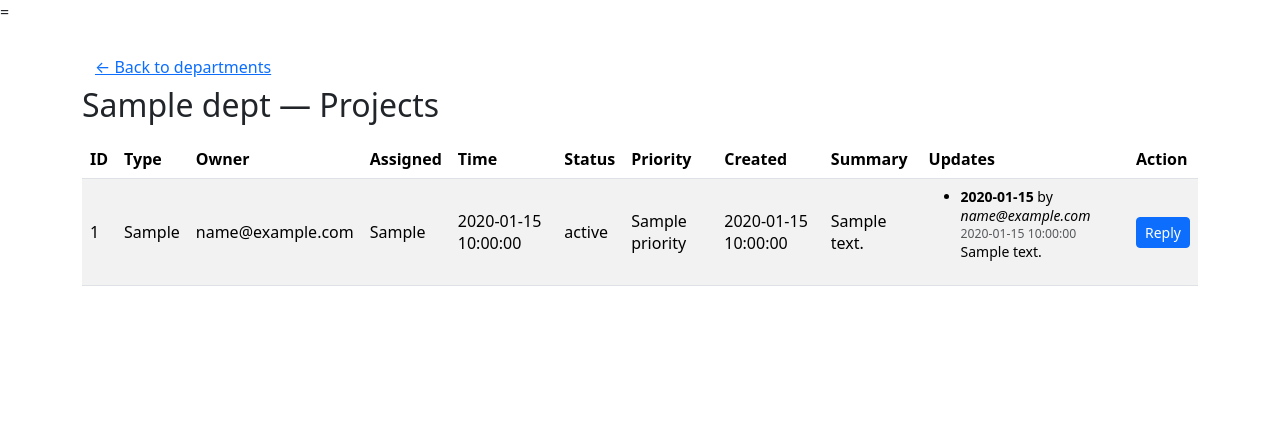
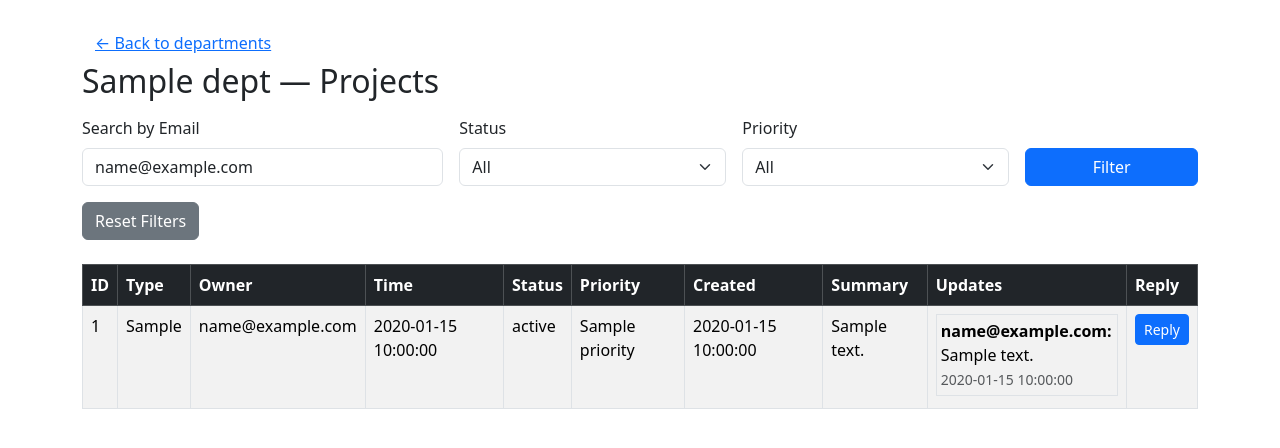
Before and after one commit to Sayandeep27/ICICI_LLM_WITH_MSSQL_AND_EMAIL, a Flask app: template template/department.html in a window 1280 px wide. Shown: the top 448 px of the page. Run offline with Flask 3, Linux system fonts and the light colour scheme; the template is opened without the code that fills it: most values are stand-ins (such as "Sample title", 1, 10 or a date in 2020).

Commit message:
filters added

```diff
--- a/app.py
+++ b/app.py
@@ -3,73 +3,90 @@ from flask import Flask, render_template, request, redirect, url_for, jsonify
 import os
 import urllib.parse
 
-# all functionalities are working properly
-
 from db_writer import (
-    get_connection,
-    ensure_department_exists,
-    insert_project,
-    update_task_status,
-    insert_project_update
+    get_connection, insert_project_update
 )
 from mailer import send_email
-
 from dotenv import load_dotenv
 load_dotenv()
 
 app = Flask(__name__, template_folder="template")
 
 
-# -------------------------------
+# ---------------------------------------------------------
 # Fetch Departments
-# -------------------------------
+# ---------------------------------------------------------
 def fetch_departments():
     conn = get_connection()
     cur = conn.cursor()
-    cur.execute("SELECT name FROM departments WHERE name IS NOT NULL AND name <> '' ORDER BY name")
+    cur.execute("SELECT name FROM departments ORDER BY name")
     departments = [r[0] for r in cur.fetchall()]
     conn.close()
     return departments
 
 
-# -------------------------------
+# ---------------------------------------------------------
 # HOME PAGE
-# -------------------------------
+# ---------------------------------------------------------
 @app.route("/")
 def home():
     departments = fetch_departments()
     return render_template("index.html", departments=departments)
 
 
-# -------------------------------
-# DEPARTMENT VIEW + UPDATES
-# -------------------------------
+# ---------------------------------------------------------
+# DEPARTMENT PAGE WITH FILTERS (status, priority, email)
+# ---------------------------------------------------------
 @app.route("/<dept_name>")
 def department_view(dept_name):
     dept_lower = dept_name.strip().lower()
 
+    # NEW FILTER
+    email_filter = request.args.get("email_filter", "").strip().lower()
+    status_filter = request.args.get("status", "")
+    priority_filter = request.args.get("priority", "")
+
     conn = get_connection()
     cur = conn.cursor()
 
-    cur.execute("SELECT name FROM departments WHERE LOWER(name) = ?", (dept_lower,))
+    # Check if department exists
+    cur.execute("SELECT name FROM departments WHERE LOWER(name)=?", (dept_lower,))
     row = cur.fetchone()
     if not row:
         conn.close()
-        return f"Invalid department name: {dept_name}", 400
-
+        return f"Invalid department: {dept_name}", 400
     actual_name = row[0]
 
-    # Fetch projects
-    cur.execute("""
+    # Build Dynamic Query
+    query = """
         SELECT id, project_type, owner_email, assigned_dept,
                time_required, status, priority, created_at, summary
         FROM projects
         WHERE LOWER(assigned_dept) = ?
-        ORDER BY created_at DESC
-    """, (dept_lower,))
+    """
+    params = [dept_lower]
+
+    # Filter by email
+    if email_filter:
+        query += " AND LOWER(owner_email) LIKE ?"
+        params.append(f"%{email_filter}%")
+
+    # Filter by status
+    if status_filter:
+        query += " AND LOWER(status) = ?"
+        params.append(status_filter.lower())
+
+    # Filter by priority
+    if priority_filter:
+        query += " AND LOWER(priority) = ?"
+        params.append(priority_filter.lower())
+
+    query += " ORDER BY created_at DESC"
+
+    cur.execute(query, params)
     projects = cur.fetchall()
 
-    # Fetch updates for these projects
+    # Load project updates
     project_ids = [str(p.id) for p in projects]
     updates_map = {}
 
@@ -92,7 +109,7 @@ def department_view(dept_name):
                 "created_at": r.created_at
             })
 
-    # Build list with updates included
+    # Prepare data
     projects_list = []
     for p in projects:
         projects_list.append({
@@ -109,12 +126,67 @@ def department_view(dept_name):
         })
 
     conn.close()
-    return render_template("department.html", dept=actual_name, projects=projects_list)
+
+    return render_template(
+        "department.html",
+        dept=actual_name,
+        projects=projects_list,
+        status_filter=status_filter,
+        priority_filter=priority_filter,
+        email_filter=email_filter      # NEW
+    )
 
 
-# -------------------------------
-# SENDER LOOKUP PAGE
-# -------------------------------
+# ---------------------------------------------------------
+# DEPARTMENT STATISTICS PAGE
+# ---------------------------------------------------------
+@app.route("/<dept_name>/dashboard")
+def department_dashboard(dept_name):
+    dept_lower = dept_name.strip().lower()
+
+    conn = get_connection()
+    cur = conn.cursor()
+
+    cur.execute("""
+        SELECT status, priority
+        FROM projects
+        WHERE LOWER(assigned_dept)=?
+    """, (dept_lower,))
+
+    rows = cur.fetchall()
+    conn.close()
+
+    total = len(rows)
+    pending = sum(1 for r in rows if (r.status or "").lower() == "pending")
+    resolved = sum(1 for r in rows if (r.status or "").lower() == "resolved")
+
+    pending_priority = {"high": 0, "medium": 0, "low": 0}
+    resolved_priority = {"high": 0, "medium": 0, "low": 0}
+
+    for r in rows:
+        pr = (r.priority or "").lower()
+        if pr not in ["high", "medium", "low"]:
+            continue
+
+        if (r.status or "").lower() == "pending":
+            pending_priority[pr] += 1
+        else:
+            resolved_priority[pr] += 1
+
+    return render_template(
+        "department_stats.html",
+        dept=dept_name,
+        total=total,
+        pending=pending,
+        resolved=resolved,
+        pending_priority=pending_priority,
+        resolved_priority=resolved_priority
+    )
+
+
+# ---------------------------------------------------------
+# SENDER LOOKUP
+# ---------------------------------------------------------
 @app.route("/sender", methods=["GET", "POST"])
 def sender_lookup():
     if request.method == "POST":
@@ -122,13 +194,13 @@ def sender_lookup():
         if not email:
             return render_template("sender_form.html", error="Please enter an email address.")
         return redirect(url_for("sender_results", email=urllib.parse.quote_plus(email)))
-
     return render_template("sender_form.html")
 
 
-# -------------------------------
-# SENDER DASHBOARD + UPDATES
-# -------------------------------
+
+# ---------------------------------------------------------
+# SENDER DASHBOARD
+# ---------------------------------------------------------
 @app.route("/sender/results")
 def sender_results():
     raw_email = request.args.get("email", "")
@@ -148,6 +220,7 @@ def sender_results():
         WHERE LOWER(owner_email) LIKE ?
         ORDER BY created_at DESC
     """, (like_pattern,))
+
     projects = cur.fetchall()
 
     projects_list = []
@@ -168,6 +241,7 @@ def sender_results():
         project_ids.append(str(p.id))
 
     updates_map = {}
+
     if project_ids:
         placeholders = ",".join("?" for _ in project_ids)
         q = f"""
@@ -204,9 +278,9 @@ def sender_results():
     )
 
 
-# -------------------------------
-# ADMIN SEND REPLY + AUTO STATUS UPDATE
-# -------------------------------
+# ---------------------------------------------------------
+# REPLY TO SENDER
+# ---------------------------------------------------------
 @app.route("/send_reply", methods=["POST"])
 def send_reply():
     project_id = request.form.get("project_id")
@@ -215,7 +289,6 @@ def send_reply():
     if not project_id or not reply_message:
         return jsonify({"ok": False, "error": "Missing project_id or message"}), 400
 
-    # Fetch user email
     conn = get_connection()
     cur = conn.cursor()
     cur.execute("SELECT owner_email, project_type FROM projects WHERE id = ?", (project_id,))
@@ -228,15 +301,15 @@ def send_reply():
     owner_email = row.owner_email
     project_type = row.project_type
 
-    subject = f"Update on your request (Task {project_id})"
+    subject = f"Update on your request: {project_type} (Task {project_id})"
 
-    # ---- SEND EMAIL ----
+    # Send Email
     try:
-        send_email(owner_email, subject, reply_message)
+        send_email(to_address=owner_email, subject=subject, body=reply_message)
     except Exception as e:
         return jsonify({"ok": False, "error": f"Failed to send email: {e}"}), 500
 
-    # ---- STORE UPDATE ----
+    # Record update
     try:
         insert_project_update(
             project_id=int(project_id),
@@ -247,23 +320,11 @@ def send_reply():
     except Exception as e:
         return jsonify({"ok": False, "error": f"Failed to record update: {e}"}), 500
 
-    # ---- AUTO-RESOLVE IF KEYWORDS MATCH ----
-    resolved_keywords = ["resolved", "done", "fixed", "completed", "solved", "closed", "no longer needed"]
-
-    lower_msg = reply_message.lower()
-
-    if any(word in lower_msg for word in resolved_keywords):
-        try:
-            update_task_status(project_id, "resolved")
-            print(f"Task {project_id} marked resolved automatically")
-        except Exception as e:
-            return jsonify({"ok": False, "error": f"Failed to update status: {e}"}), 500
-
     return jsonify({"ok": True})
 
 
-# -------------------------------
-# START SERVER
-# -------------------------------
+# ---------------------------------------------------------
+# RUN APP
+# ---------------------------------------------------------
 if __name__ == "__main__":
     app.run(debug=True)
--- a/template/department.html
+++ b/template/department.html
@@ -1,143 +1,189 @@
-=<!-- template/department.html -->
 <!doctype html>
 <html lang="en">
 <head>
   <meta charset="utf-8">
   <title>{{ dept }} — Projects</title>
   <meta name="viewport" content="width=device-width,initial-scale=1">
+
   <link href="https://cdn.jsdelivr.net/npm/bootstrap@5.3.2/dist/css/bootstrap.min.css" rel="stylesheet">
-  <script src="https://code.jquery.com/jquery-3.6.0.min.js"></script>
 </head>
+
 <body>
   <div class="container py-4">
+
     <a href="{{ url_for('home') }}" class="btn btn-link">&larr; Back to departments</a>
     <h2 class="mb-3">{{ dept }} — Projects</h2>
 
+    <!-- =========================
+         FILTER FORM
+    ========================== -->
+    <form method="get" class="row g-3 mb-4">
+
+      <!-- Email Filter -->
+      <div class="col-md-4">
+        <label class="form-label">Search by Email</label>
+        <input type="text" name="email_filter" class="form-control"
+               placeholder="user@email.com"
+               value="{{ email_filter }}">
+      </div>
+
+      <!-- Status Filter -->
+      <div class="col-md-3">
+        <label class="form-label">Status</label>
+        <select class="form-select" name="status">
+          <option value="">All</option>
+          <option value="pending" {% if status_filter=='pending' %}selected{% endif %}>Pending</option>
+          <option value="resolved" {% if status_filter=='resolved' %}selected{% endif %}>Resolved</option>
+        </select>
+      </div>
+
+      <!-- Priority Filter -->
+      <div class="col-md-3">
+        <label class="form-label">Priority</label>
+        <select class="form-select" name="priority">
+          <option value="">All</option>
+          <option value="high" {% if priority_filter=='high' %}selected{% endif %}>High</option>
+          <option value="medium" {% if priority_filter=='medium' %}selected{% endif %}>Medium</option>
+          <option value="low" {% if priority_filter=='low' %}selected{% endif %}>Low</option>
+        </select>
+      </div>
+
+      <!-- Buttons -->
+      <div class="col-md-2 d-flex align-items-end">
+        <button class="btn btn-primary w-100">Filter</button>
+      </div>
+
+      <div class="col-md-12">
+        <a href="{{ url_for('department_view', dept_name=dept) }}" class="btn btn-secondary">
+          Reset Filters
+        </a>
+      </div>
+
+    </form>
+
+    <!-- =========================
+         PROJECTS TABLE
+    ========================== -->
     {% if not projects %}
       <div class="alert alert-info">No projects found for this department.</div>
+
     {% else %}
       <div class="table-responsive">
-        <table class="table table-striped align-middle">
-          <thead>
+        <table class="table table-striped table-bordered">
+          <thead class="table-dark">
             <tr>
               <th>ID</th>
               <th>Type</th>
               <th>Owner</th>
-              <th>Assigned</th>
               <th>Time</th>
               <th>Status</th>
               <th>Priority</th>
               <th>Created</th>
               <th>Summary</th>
               <th>Updates</th>
-              <th>Action</th>
+              <th>Reply</th>
             </tr>
           </thead>
           <tbody>
+
             {% for p in projects %}
             <tr>
               <td>{{ p.id }}</td>
               <td>{{ p.project_type }}</td>
-              <td style="white-space:nowrap;">{{ p.owner_email }}</td>
-              <td>{{ p.assigned_dept }}</td>
-              <td>{{ p.time_required or 'Not specified' }}</td>
-              <td>{{ p.status or 'pending' }}</td>
-              <td>{{ p.priority or 'NOT SPECIFIED' }}</td>
+              <td>{{ p.owner_email }}</td>
+              <td>{{ p.time_required }}</td>
+              <td>{{ p.status }}</td>
+              <td>{{ p.priority }}</td>
               <td>{{ p.created_at }}</td>
-              <td style="max-width:300px;">{{ p.summary or 'No summary provided' }}</td>
-              <td style="max-width:300px;">
-                {% if p.updates %}
-                  <ul class="small">
+              <td>{{ p.summary }}</td>
+
+              <!-- Updates -->
+              <td style="max-width:200px">
                 {% for u in p.updates %}
-                      <li>
-                        <strong>{{ u.update_type }}</strong> by <em>{{ u.from_email }}</em>
-                        <div class="text-muted small">{{ u.created_at }}</div>
-                        <div>{{ u.message|truncate(200) }}</div>
-                      </li>
+                  <div class="border p-1 mb-1">
+                    <b>{{ u.from_email }}:</b> {{ u.message }}<br>
+                    <small class="text-muted">{{ u.created_at }}</small>
+                  </div>
                 {% endfor %}
-                  </ul>
-                {% else %}
-                  <div class="text-muted small">No updates</div>
-                {% endif %}
               </td>
+
+              <!-- Reply Button -->
               <td>
-                <button class="btn btn-primary btn-sm reply-btn" data-project-id="{{ p.id }}" data-owner="{{ p.owner_email }}" data-project-type="{{ p.project_type }}">Reply</button>
+                <button class="btn btn-sm btn-primary"
+                        data-bs-toggle="modal"
+                        data-bs-target="#replyModal"
+                        data-project-id="{{ p.id }}">
+                  Reply
+                </button>
               </td>
             </tr>
             {% endfor %}
+
           </tbody>
         </table>
       </div>
     {% endif %}
   </div>
 
-  <!-- Reply modal (Bootstrap) -->
-  <div class="modal fade" id="replyModal" tabindex="-1" aria-hidden="true">
-    <div class="modal-dialog modal-lg">
-      <div class="modal-content">
-        <form id="replyForm">
+
+  <!-- ============================
+       REPLY MODAL
+  ============================= -->
+  <div class="modal fade" id="replyModal" tabindex="-1">
+    <div class="modal-dialog">
+      <form id="replyForm" class="modal-content">
+
         <div class="modal-header">
-            <h5 class="modal-title">Send reply</h5>
-            <button type="button" class="btn-close" data-bs-dismiss="modal" aria-label="Close"></button>
+          <h5 class="modal-title">Send Reply</h5>
+          <button type="button" class="btn-close" data-bs-dismiss="modal"></button>
         </div>
+
         <div class="modal-body">
-            <div class="mb-2">
-              <label>To</label>
-              <input type="text" id="toAddress" class="form-control" readonly>
+          <input type="hidden" name="project_id" id="replyProjectId">
+          <textarea name="reply_message" class="form-control" rows="5"
+                    placeholder="Write your message..." required></textarea>
         </div>
-            <div class="mb-2">
-              <label>Message</label>
-              <textarea id="replyMessage" class="form-control" rows="6"></textarea>
+
+        <div class="modal-footer">
+          <button class="btn btn-primary" type="submit">Send Reply</button>
         </div>
-            <div id="replyError" class="alert alert-danger d-none"></div>
-            <input type="hidden" id="projectIdField" name="project_id">
-          </div>
-          <div class="modal-footer">
-            <button type="button" class="btn btn-secondary" data-bs-dismiss="modal">Cancel</button>
-            <button type="submit" class="btn btn-primary">Send Reply</button>
-          </div>
+
       </form>
     </div>
   </div>
-  </div>
 
+  <!-- Bootstrap + Script to inject project ID -->
   <script src="https://cdn.jsdelivr.net/npm/bootstrap@5.3.2/dist/js/bootstrap.bundle.min.js"></script>
+
   <script>
-    const replyModal = new bootstrap.Modal(document.getElementById('replyModal'))
+    const replyModal = document.getElementById('replyModal');
+    replyModal.addEventListener('show.bs.modal', function (event) {
+      const button = event.relatedTarget;
+      const projectId = button.getAttribute('data-project-id');
+      document.getElementById('replyProjectId').value = projectId;
+    });
 
-    $(document).on('click', '.reply-btn', function() {
-      const pid = $(this).data('project-id')
-      const owner = $(this).data('owner')
-      const projectType = $(this).data('project-type')
+    // AJAX Submit
+    document.getElementById("replyForm").addEventListener("submit", async function (e) {
+      e.preventDefault();
 
-      $('#projectIdField').val(pid)
-      $('#toAddress').val(owner)
-      $('#replyMessage').val(`Hi,\n\nUpdate on your request (${projectType} / Task ${pid}):\n`)
-      $('#replyError').addClass('d-none').text('')
-      replyModal.show()
-    })
+      const formData = new FormData(this);
 
-    $('#replyForm').on('submit', function(e) {
-      e.preventDefault()
-      const pid = $('#projectIdField').val()
-      const msg = $('#replyMessage').val().trim()
-      if (!pid || !msg) {
-        $('#replyError').removeClass('d-none').text('Please provide message.')
-        return
+      const response = await fetch("/send_reply", {
+        method: "POST",
+        body: formData
+      });
+
+      const result = await response.json();
+
+      if (result.ok) {
+        alert("Reply sent!");
+        location.reload();
+      } else {
+        alert("Error: " + result.error);
       }
-      $.post('/send_reply', { project_id: pid, reply_message: msg })
-        .done(res => {
-          if (res.ok) {
-            location.reload()
-          } else {
-            $('#replyError').removeClass('d-none').text(res.error || 'Unknown error')
-          }
-        })
-        .fail(xhr => {
-          const err = xhr.responseJSON && xhr.responseJSON.error ? xhr.responseJSON.error : 'Failed to send'
-          $('#replyError').removeClass('d-none').text(err)
-        })
-    })
+    });
   </script>
+
 </body>
 </html>
```
Also changed, not shown: template/department_stats.html (added, +59 -0 lines). Lines whose indentation alone changed are shown as unchanged.
